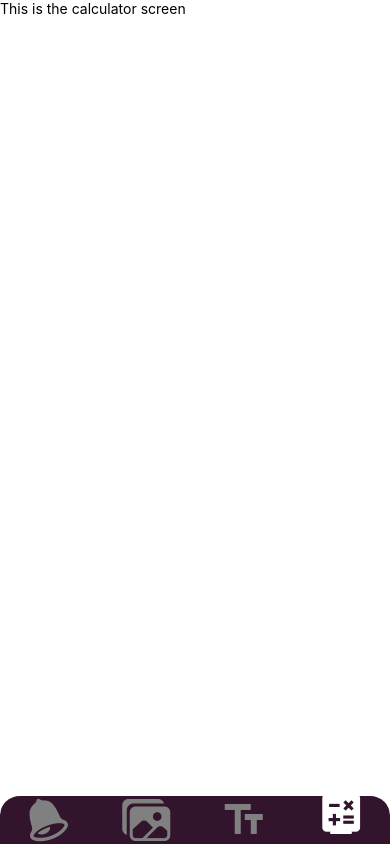
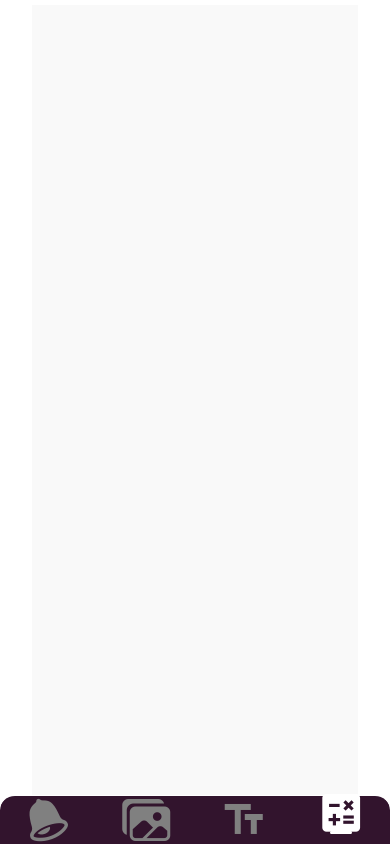
Before and after one commit to AsnanAshfaq/Defi, a React Native app: screen /Calculate in a window 390 px wide. Built offline with nearby package versions, Linux system fonts and the light colour scheme.

Commit message:
Added notifications and images screen

```diff
--- a/src/Components/Header.tsx
+++ b/src/Components/Header.tsx
@@ -1,17 +1,63 @@
 import {StyleSheet, Text, View} from 'react-native';
 import React, {FC} from 'react';
+import Colors from '../Constants/Colors';
+import {Sizes} from '../Constants/Size';
 
 type props = {
   label: string;
 };
 const Header: FC<props> = ({label}) => {
   return (
-    <View>
-      <Text>{label}</Text>
+    <View style={styles.parent}>
+      <View style={styles.labelContainer}>
+        <Text style={[styles.labelText, {color: Colors.PURPLE}]}>{label}</Text>
+      </View>
+      <View style={styles.drawerIconContainer}>
+        {/* <View
+          style={{
+            width: 40,
+            height: 2.5,
+            backgroundColor: Colors.DARK_PURPLE,
+            marginBottom: 5,
+          }}
+        />
+        <View
+          style={{
+            width: 30,
+            height: 2.5,
+            backgroundColor: Colors.DARK_PURPLE,
+            marginLeft: 10,
+          }}
+        /> */}
+        {/* <Text
+          style={{
+            color: Colors.DARK_PURPLE,
+            fontSize: Sizes.normal,
+          }}>
+          Hey Asnan
+        </Text> */}
+      </View>
     </View>
   );
 };
 
 export default Header;
 
-const styles = StyleSheet.create({});
+const styles = StyleSheet.create({
+  parent: {
+    flexDirection: 'row',
+  },
+  labelContainer: {
+    flex: 0.7,
+  },
+  labelText: {
+    fontSize: Sizes.large * 1.3,
+    fontFamily: 'TitilliumWeb-Bold',
+  },
+  drawerIconContainer: {
+    flex: 0.3,
+    flexDirection: 'column',
+    justifyContent: 'center',
+    alignItems: 'center',
+  },
+});
--- /dev/null
+++ b/src/Components/ImageCard.tsx
@@ -0,0 +1,47 @@
+import {StyleSheet, Text, View, Image, TouchableOpacity} from 'react-native';
+import React, {FC} from 'react';
+import {Width} from '../Constants/Size';
+import MaterialIcons from 'react-native-vector-icons/MaterialIcons';
+import Colors from '../Constants/Colors';
+
+type props = {
+  src: string;
+  handleDelete: () => void;
+};
+
+const ICON_SIZE = Width * 0.07;
+const ImageCard: FC<props> = ({src, handleDelete}) => {
+  return (
+    <View>
+      <Image source={{uri: src}} style={styles.image} resizeMode="cover" />
+      {/* cross container  */}
+      <View style={styles.iconContainer}>
+        <TouchableOpacity onPress={handleDelete}>
+          <MaterialIcons
+            name="cancel"
+            size={ICON_SIZE * 0.9}
+            color={Colors.DARK_PURPLE}
+          />
+        </TouchableOpacity>
+      </View>
+    </View>
+  );
+};
+
+export default ImageCard;
+
+const styles = StyleSheet.create({
+  image: {
+    width: Width * 0.75,
+    height: Width * 0.5,
+    borderRadius: 10,
+    borderWidth: 1,
+    borderColor: 'transparent',
+    marginVertical: 20,
+  },
+  iconContainer: {
+    position: 'absolute',
+    right: -10,
+    top: 5,
+  },
+});
--- a/src/Constants/Colors.ts
+++ b/src/Constants/Colors.ts
@@ -4,6 +4,7 @@ const Colors = {
   GREY: '#808080',
   WHITE: '#FFFFFF',
   ERROR_TEXT: '#ff4344',
+  SCREEN_BACKGROUND_COLOR: '#F9F9F9',
 };
 
 export default Colors;
--- a/src/Navigations/Main.tsx
+++ b/src/Navigations/Main.tsx
@@ -72,8 +72,8 @@ const TabScreens = () => {
           backgroundColor: Colors.PURPLE,
           borderColor: 'transparent',
           borderTopWidth: 1,
-          borderTopRightRadius: 20,
-          borderTopLeftRadius: 20,
+          borderTopRightRadius: 15,
+          borderTopLeftRadius: 15,
         },
         header: () => null,
       })}
--- a/src/Screens/Main/Calculate.tsx
+++ b/src/Screens/Main/Calculate.tsx
@@ -1,14 +1,27 @@
-import {StyleSheet, Text, View} from 'react-native';
+import {Platform, StyleSheet, Text, View} from 'react-native';
 import React from 'react';
+import Header from '../../Components/Header';
+import Colors from '../../Constants/Colors';
+import {Width} from '../../Constants/Size';
 
 const Calculate = () => {
   return (
-    <View>
-      <Text>This is the calculator screen</Text>
+    <View
+      style={[
+        styles.parent,
+        {backgroundColor: Colors.SCREEN_BACKGROUND_COLOR},
+      ]}>
+      <Header label="Calculate" />
     </View>
   );
 };
 
 export default Calculate;
 
-const styles = StyleSheet.create({});
+const styles = StyleSheet.create({
+  parent: {
+    flex: 1,
+    marginHorizontal: Width * 0.04,
+    marginTop: Platform.OS === 'android' ? 10 : 5,
+  },
+});
--- a/src/Screens/Main/Images.tsx
+++ b/src/Screens/Main/Images.tsx
@@ -1,14 +1,116 @@
-import {StyleSheet, Text, View} from 'react-native';
+import {
+  Platform,
+  StyleSheet,
+  Text,
+  View,
+  FlatList,
+  TouchableOpacity,
+} from 'react-native';
 import React from 'react';
+import Header from '../../Components/Header';
+import Colors from '../../Constants/Colors';
+import {Height, Width} from '../../Constants/Size';
+import ImageCard from '../../Components/ImageCard';
+import Ionicons from 'react-native-vector-icons/Ionicons';
 
+const Data = [
+  'https://cdn.pixabay.com/photo/2017/01/08/13/58/cube-1963036__340.jpg',
+  'https://hatrabbits.com/wp-content/uploads/2017/01/random.jpg',
+  'https://encrypted-tbn0.gstatic.com/images?q=tbn:ANd9GcSJB-LNm-0OOD5g1FEXFqDsLgSZEGuaWJA8zw&usqp=CAU',
+  'https://encrypted-tbn0.gstatic.com/images?q=tbn:ANd9GcSJB-LNm-0OOD5g1FEXFqDsLgSZEGuaWJA8zw&usqp=CAU',
+  'https://hatrabbits.com/wp-content/uploads/2017/01/random.jpg',
+];
 const Images = () => {
+  const openCamera = () => {
+    console.log('Opening camera');
+  };
+
+  const openGallery = () => {
+    console.log('Opening gallery');
+  };
   return (
-    <View>
-      <Text>This is the images screen</Text>
+    <View style={[styles.parent]}>
+      <Header label="Images" />
+
+      <FlatList
+        data={Data}
+        style={{marginTop: Height * 0.05}}
+        keyExtractor={(item, index) => `${index}`}
+        renderItem={({item}) => (
+          <ImageCard
+            src={item}
+            handleDelete={() => console.log('Handling delete')}
+          />
+        )}
+        contentContainerStyle={styles.center}
+      />
+
+      {/* post icon container  */}
+
+      <View style={styles.iconContainer}>
+        <View
+          style={[
+            {flex: 1},
+
+            {
+              alignItems: 'flex-start',
+              justifyContent: 'center',
+              borderRightColor: Colors.WHITE,
+              borderRightWidth: 2,
+              borderRadius: 2,
+            },
+          ]}>
+          <TouchableOpacity onPress={openGallery} activeOpacity={0.5}>
+            <Ionicons
+              name="images"
+              size={Width * 0.07 * 0.9}
+              color={Colors.WHITE}
+            />
+          </TouchableOpacity>
+        </View>
+        <View
+          style={[
+            {flex: 1},
+            {alignItems: 'flex-end', justifyContent: 'center'},
+          ]}>
+          <TouchableOpacity onPress={openCamera} activeOpacity={0.5}>
+            <Ionicons
+              name="camera"
+              size={Width * 0.07 * 0.9}
+              color={Colors.WHITE}
+            />
+          </TouchableOpacity>
+        </View>
+      </View>
     </View>
   );
 };
 
 export default Images;
 
-const styles = StyleSheet.create({});
+const styles = StyleSheet.create({
+  parent: {
+    flex: 1,
+    marginHorizontal: Width * 0.04,
+    marginTop: Platform.OS === 'android' ? 10 : 5,
+    backgroundColor: Colors.SCREEN_BACKGROUND_COLOR,
+  },
+  center: {
+    justifyContent: 'center',
+    alignItems: 'center',
+  },
+  iconContainer: {
+    position: 'absolute',
+    backgroundColor: Colors.PURPLE,
+    // minWidth: Width * 0.09,
+    width: Width * 0.3,
+    height: Width * 0.16,
+    padding: 10,
+    bottom: 10,
+    right: -7,
+    flexDirection: 'row',
+    borderRadius: 10,
+    borderWidth: 1,
+    borderColor: 'transparent',
+  },
+});
--- a/src/Screens/Main/Notifications.tsx
+++ b/src/Screens/Main/Notifications.tsx
@@ -1,14 +1,65 @@
-import {StyleSheet, Text, View} from 'react-native';
+import {Platform, StyleSheet, Text, TouchableOpacity, View} from 'react-native';
 import React from 'react';
+import Header from '../../Components/Header';
+import Colors from '../../Constants/Colors';
+import {Sizes, Width} from '../../Constants/Size';
 
 const Notifications = () => {
+  const getNotifications = () => {
+    console.log('Getting notifications');
+  };
   return (
-    <View>
-      <Text>This is the notification screen</Text>
+    <View style={styles.parent}>
+      <Header label="Notifications" />
+
+      <View style={[styles.buttonContainer, styles.center]}>
+        <TouchableOpacity
+          style={[styles.button, styles.center, {}]}
+          onPress={getNotifications}
+          activeOpacity={0.5}>
+          <Text style={[styles.buttonText]}>Get Notification</Text>
+        </TouchableOpacity>
+
+        <Text style={{}}>
+          Press this button to get notification on your device.
+        </Text>
+      </View>
     </View>
   );
 };
 
 export default Notifications;
 
-const styles = StyleSheet.create({});
+const styles = StyleSheet.create({
+  parent: {
+    flex: 1,
+    marginHorizontal: Width * 0.04,
+    marginTop: Platform.OS === 'android' ? 10 : 5,
+    backgroundColor: Colors.SCREEN_BACKGROUND_COLOR,
+  },
+  buttonContainer: {
+    flex: 1,
+  },
+  button: {
+    padding: 13,
+    borderRadius: 10,
+    borderWidth: 1,
+    borderColor: 'transparent',
+    width: Width * 0.5,
+    backgroundColor: Colors.DARK_PURPLE,
+    marginVertical: 10,
+  },
+  buttonText: {
+    fontFamily: 'TitilliumWeb-Regular',
+    color: Colors.WHITE,
+  },
+  center: {
+    justifyContent: 'center',
+    alignItems: 'center',
+  },
+  helpText: {
+    color: Colors.GREY,
+    fontSize: Sizes.small,
+    fontFamily: 'TitilliumWeb-Regular',
+  },
+});
--- a/src/Screens/Main/Posts.tsx
+++ b/src/Screens/Main/Posts.tsx
@@ -1,14 +1,27 @@
-import {StyleSheet, Text, View} from 'react-native';
+import {Platform, StyleSheet, Text, View} from 'react-native';
 import React from 'react';
+import Header from '../../Components/Header';
+import Colors from '../../Constants/Colors';
+import {Width} from '../../Constants/Size';
 
 const Posts = () => {
   return (
-    <View>
-      <Text>This is the post screen</Text>
+    <View
+      style={[
+        styles.parent,
+        {backgroundColor: Colors.SCREEN_BACKGROUND_COLOR},
+      ]}>
+      <Header label="Posts" />
     </View>
   );
 };
 
 export default Posts;
 
-const styles = StyleSheet.create({});
+const styles = StyleSheet.create({
+  parent: {
+    flex: 1,
+    marginHorizontal: Width * 0.04,
+    marginTop: Platform.OS === 'android' ? 10 : 5,
+  },
+});
```
